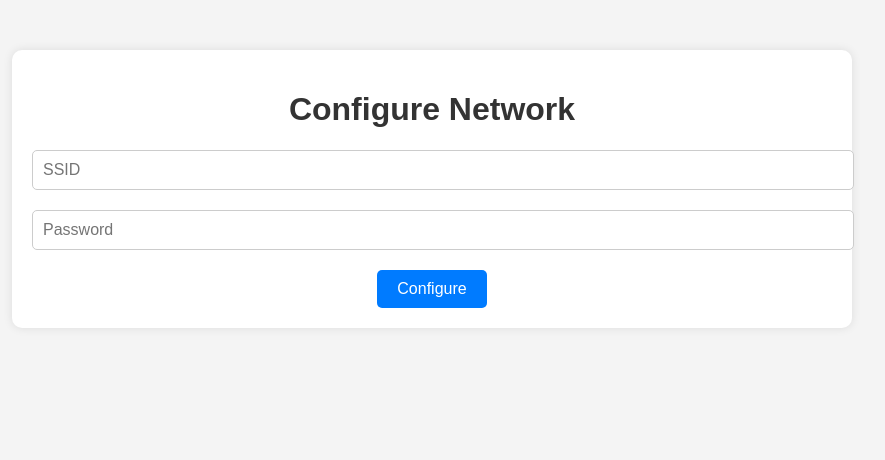
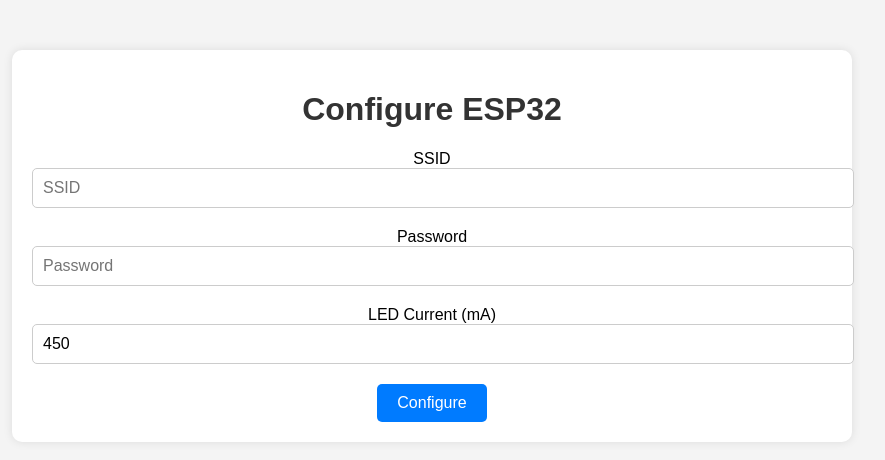
Before and after one commit to serifpersia/rhythmlux, a plain HTML site: page ESP32_RhythmLux/data/index.html in a window 1280 px wide. Both pictures are taken after a click on the button "Configure". Shown: the whole page, without its empty margins (208-1093 px from the left). Drawn offline with Linux system fonts and the light colour scheme.

Commit message:
AP set LED current support

```diff
--- a/ESP32_RhythmLux/data/index.html
+++ b/ESP32_RhythmLux/data/index.html
@@ -8,16 +8,21 @@
     </head>
     <body>
         <div class="container">
-            <h1>Configure Network</h1>
+            <h1>Configure ESP32</h1>
             <div class="input-wrapper">
+                <label for="ssid">SSID</label>
                 <input type="text" id="ssid" placeholder="SSID">
             </div>
             <div class="input-wrapper">
+                <label for="password">Password</label>
                 <input type="password" id="password" placeholder="Password">
+            </div>
+            <div class="input-wrapper">
+                <label for="ledCurrent">LED Current (mA)</label>
+                <input type="number" id="ledCurrent" placeholder="LED Current">
             </div>
             <button id="configureButton">Configure</button>
         </div>
-
         <script src="script.js"></script>
     </body>
 </html>
--- a/ESP32_RhythmLux/data/script.js
+++ b/ESP32_RhythmLux/data/script.js
@@ -56,16 +56,21 @@ function sendData(action, data) {
   }
 }
 
+document.getElementById("ledCurrent").value = 450;
+
 document
   .getElementById("configureButton")
   .addEventListener("click", function() {
     var ssid = document.getElementById("ssid").value;
     var password = document.getElementById("password").value;
+    var ledCurrent = document.getElementById("ledCurrent").value;
 
-   console.log("SSID: " + ssid + ", Password: " + password);
-     // Sending data to the server
-    sendData("configureNetworkAction", { wifi: ssid, password: password });
-
+    // Sending data to the server
+    sendData("configureNetworkAction", {
+      wifi: ssid,
+      password: password,
+      ledCurrent: ledCurrent
+    });
   });
 
 // Call the init function when the window loads
```
Also changed, not shown: 2 other files.
